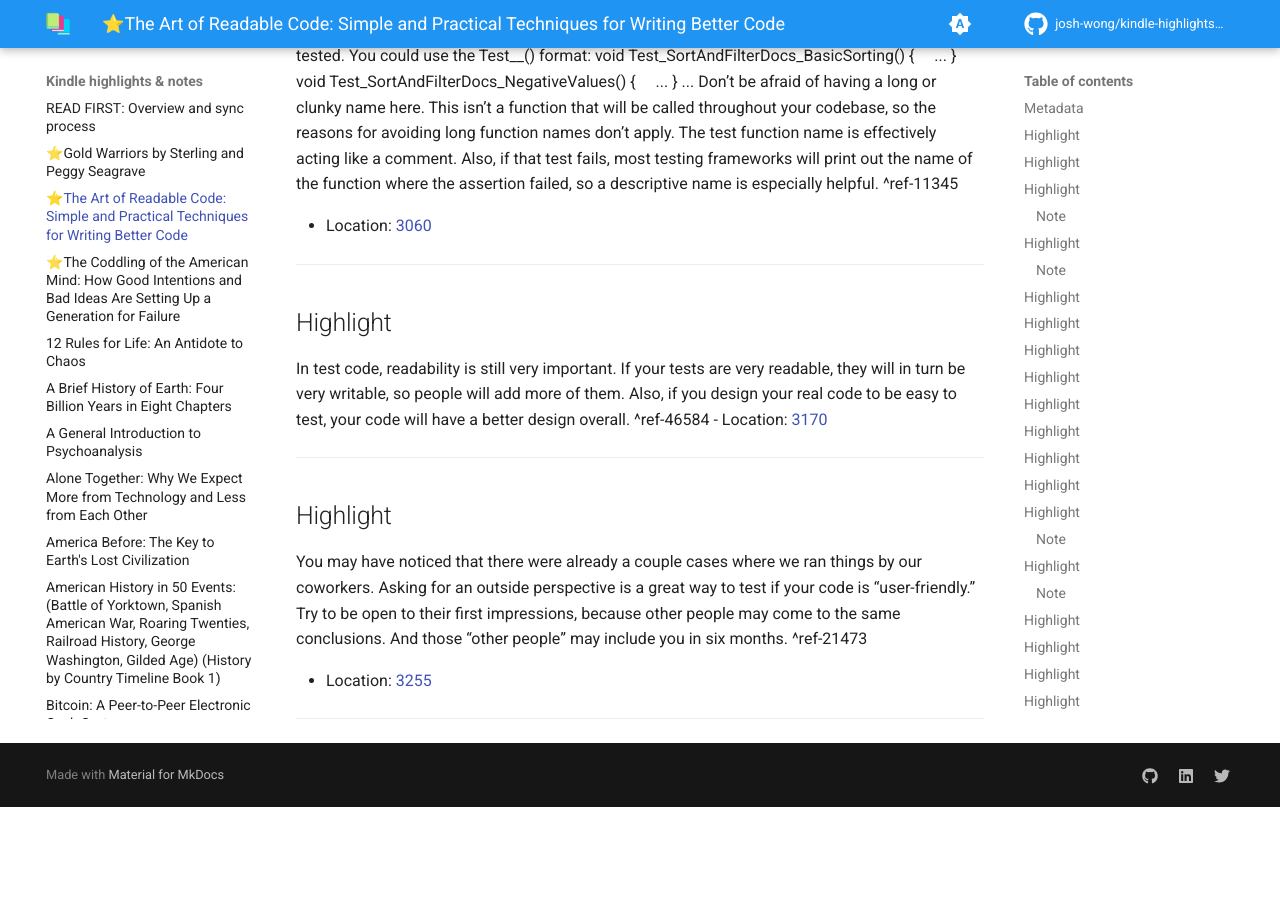
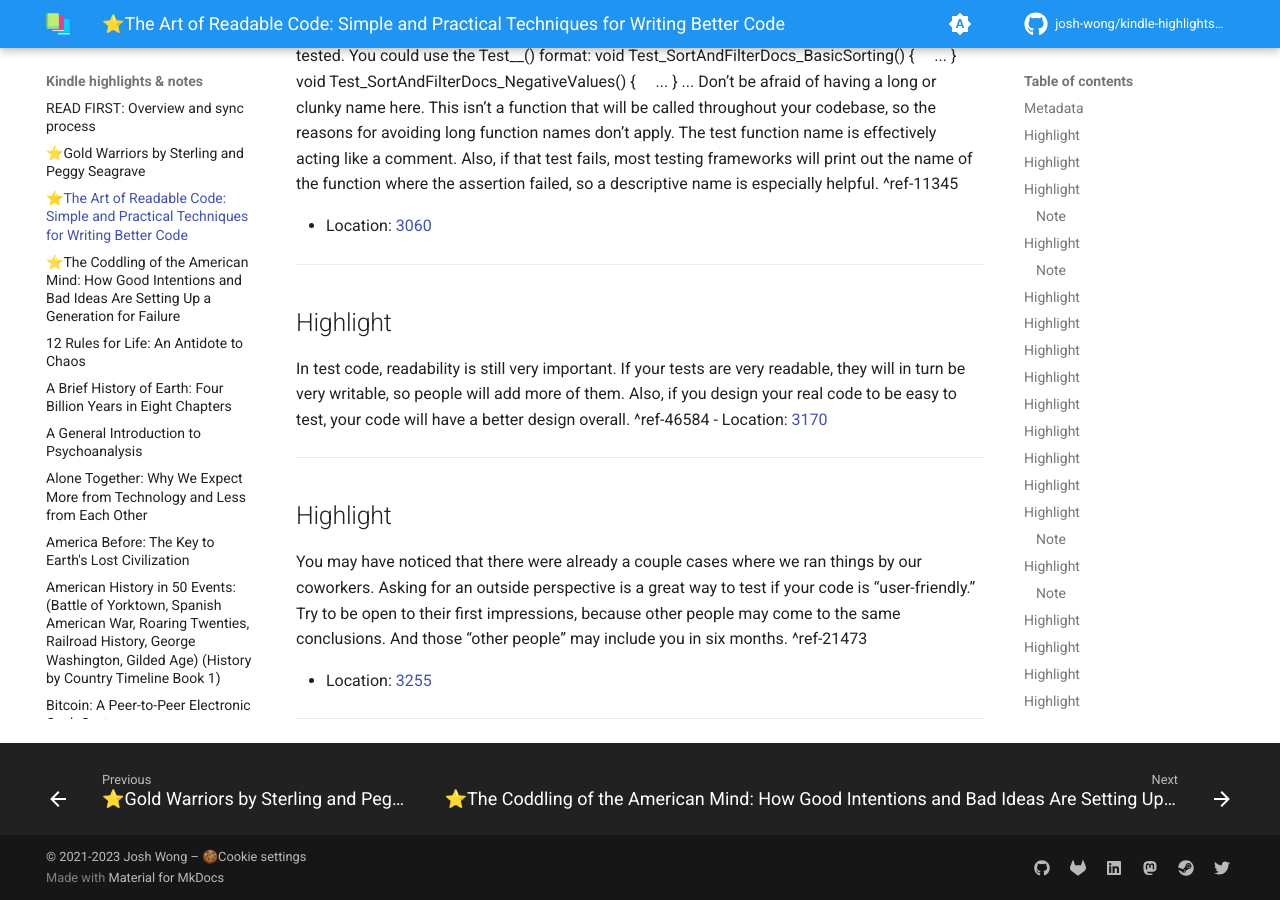
Before and after one commit to josh-wong/kindle-highlights-notes, an MkDocs documentation site: the page built from docs/01_The Art of Readable Code.md, in a window 1280 px wide and 900 px high, scrolled down 8821 px. Built offline with MkDocs 1.6.1 and Material for MkDocs 9.7.7, drawn with Linux system fonts in a browser that asks for light colours; comment, search, counter and statistics services are not loaded; before the commit the page ends 9628 px from its top, so only the background shows below that.

```diff
--- a/mkdocs.yml
+++ b/mkdocs.yml
@@ -10,7 +10,8 @@ edit_uri: blob/main/docs
 plugins:
   # Enable the search function (currently disabled to take advantage of new search features in Material for MkDocs Insiders)
   #- search
-  # Enable videos to be embedded
+  - minify:
+      minify_html: true
   - mkdocs-video:
       css_style:
         width: "100%"
@@ -38,7 +39,11 @@ markdown_extensions:
   #    auto_append:
   #      - includes/glossary.md
   # Add support for arbitrary nesting of code and content blocks inside each other.
-  - pymdownx.superfences
+  - pymdownx.superfences:
+      custom_fences:
+          - name: mermaid
+            class: mermaid
+            format: !!python/name:pymdownx.superfences.fence_code_format
   # Add support for TOC configuration
   - toc:
       # Add link next to header that allows the user to get a permalink to the heading (still need to copy the URL in the address bar).
@@ -102,6 +107,7 @@ theme:
     - search.suggest
     # Add custom navigation functions
     - navigation.expand
+    - navigation.footer
     #- navigation.indexes
     - navigation.instant
     #- navigation.sections
@@ -127,22 +133,42 @@ extra:
           data: 0
           note: >-
             Thanks for your feedback! Help me improve this page by <a href="https://github.com/josh-wong/kindle-highlights-notes/issues/new/?title=[Feedback]+{title}+-+{url}" target="_blank" rel="noopener">creating an issue in GitHub</a>.
+  consent:
+    title: Cookie consent
+    description: >-
+      This site uses cookies to recognize your repeated visits and preferences, as well as to measure the effectiveness of the documentation and whether users find what they're searching for. With your consent, you're helping to improve this documentation and provide a better user experience.
+    actions:
+      - accept
+      - manage
   social:
     - icon: fontawesome/brands/github
       link: https://github.com/josh-wong
       name: josh-wong on GitHub
+    - icon: fontawesome/brands/gitlab
+      link: https://gitlab.com/josh-wong
+      name: josh-wong on GitLab
     - icon: fontawesome/brands/linkedin
       link: https://www.linkedin.com/in/wongjoshua
       name: Joshua Wong on LinkedIn
+    - icon: fontawesome/brands/mastodon
+      link: https://famichiki.jp/@josh
+      name: josh on Mastodon
+    - icon: fontawesome/brands/steam
+      link: https://steamcommunity.com/id/hex080f53
+      name: hex080f53 on Steam
     - icon: fontawesome/brands/twitter
-      link: https://twitter.com/josh_in_japan
-      name: josh_in_japan on Twitter
+      link: https://twitter.com/080f53
+      name: 080f53 on Twitter
   status:
     new: Recently added
     deprecated: Deprecated
 
 extra_css:
   - stylesheets/extra.css
+
+copyright: >
+  &copy; 2021-2023 Josh Wong –
+  <a href="#__consent">🍪Cookie settings</a>
 
 #nav:
 #  - Overview: 'index.md'
```
